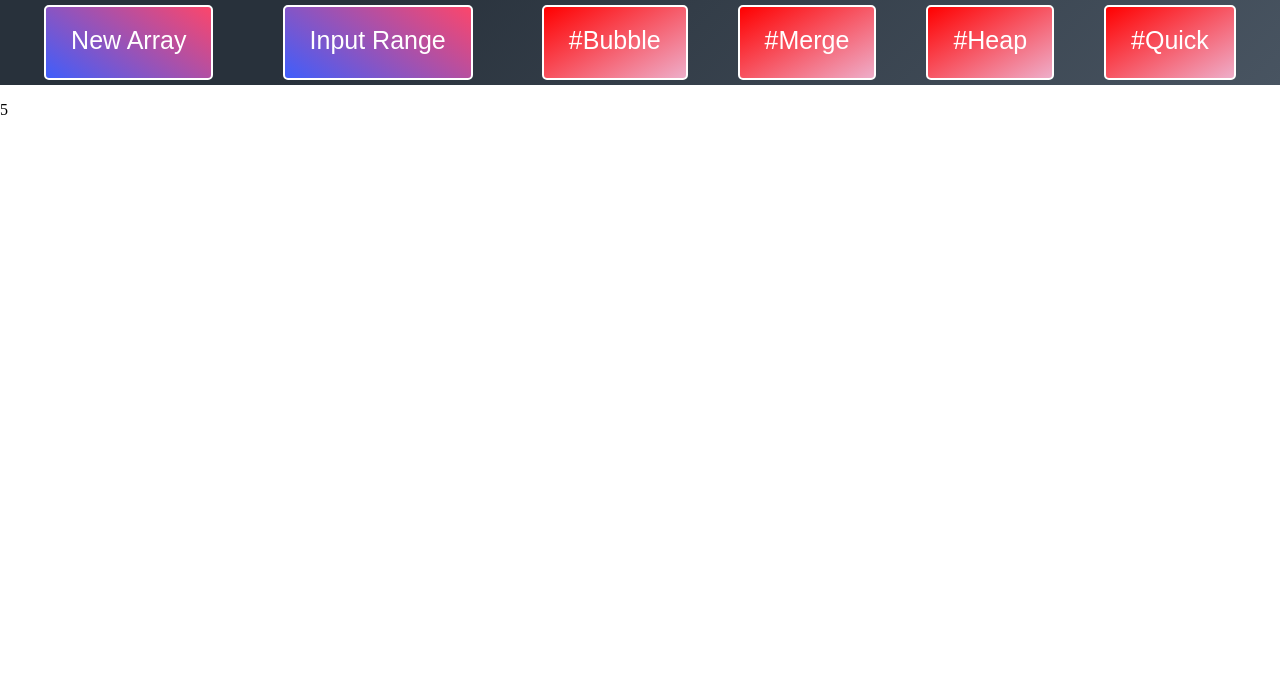
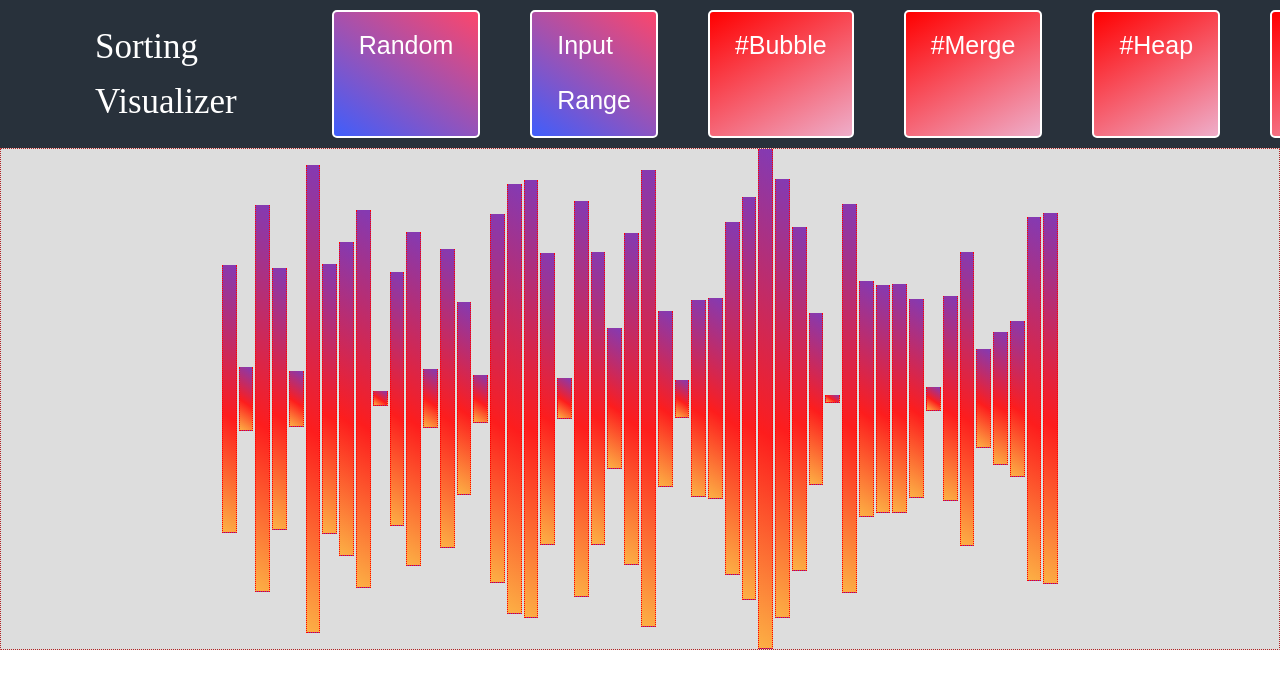
Before and after one commit to rasam-hossain/sorting-visualizer, a React (Create React App) app: page / in a window 1280 px wide. Shown: the top 688 px of the page. Built offline with nearby package versions, Linux system fonts and the light colour scheme.

Commit message:
Created the bars and added graphics to its container and the header.

```diff
--- a/public/index.html
+++ b/public/index.html
@@ -10,34 +10,11 @@
       content="Web site created using create-react-app"
     />
     <link rel="apple-touch-icon" href="%PUBLIC_URL%/logo192.png" />
-    <!--
-      manifest.json provides metadata used when your web app is installed on a
-      user's mobile device or desktop. See https://developers.google.com/web/fundamentals/web-app-manifest/
-    -->
     <link rel="manifest" href="%PUBLIC_URL%/manifest.json" />
-    <!--
-      Notice the use of %PUBLIC_URL% in the tags above.
-      It will be replaced with the URL of the `public` folder during the build.
-      Only files inside the `public` folder can be referenced from the HTML.
-
-      Unlike "/favicon.ico" or "favicon.ico", "%PUBLIC_URL%/favicon.ico" will
-      work correctly both with client-side routing and a non-root public URL.
-      Learn how to configure a non-root public URL by running `npm run build`.
-    -->
-    <title>React App</title>
+    <title>Sorting Visualizer</title>
   </head>
   <body>
     <noscript>You need to enable JavaScript to run this app.</noscript>
     <div id="root"></div>
-    <!--
-      This HTML file is a template.
-      If you open it directly in the browser, you will see an empty page.
-
-      You can add webfonts, meta tags, or analytics to this file.
-      The build step will place the bundled scripts into the <body> tag.
-
-      To begin the development, run `npm start` or `yarn start`.
-      To create a production bundle, use `npm run build` or `yarn build`.
-    -->
   </body>
 </html>
--- a/src/components/Header.js
+++ b/src/components/Header.js
@@ -1,11 +1,18 @@
 import React from "react";
 
-import { Button, SortButton, Container, SortWrapper } from "./header.style";
+import {
+  Button,
+  SortButton,
+  Wrapper,
+  SortWrapper,
+  NonButton,
+} from "./header.style";
 
 export default function Header({ rangeChange }) {
   return (
-    <Container>
-      <Button onClick={() => console.log("clicked")}>New Array</Button>
+    <Wrapper>
+      <NonButton>Sorting Visualizer</NonButton>
+      <Button onClick={() => console.log("clicked")}>Random</Button>
       <Button onClick={rangeChange}>Input Range</Button>
       <SortWrapper>
         <SortButton>#Bubble</SortButton>
@@ -13,6 +20,6 @@ export default function Header({ rangeChange }) {
         <SortButton>#Heap</SortButton>
         <SortButton>#Quick</SortButton>
       </SortWrapper>
-    </Container>
+    </Wrapper>
   );
 }
--- a/src/components/header.style.js
+++ b/src/components/header.style.js
@@ -33,11 +33,23 @@ export const Button = styled.p`
   }
 `;
 
+export const NonButton = styled.p`
+  color: #fff;
+  font-family: Brush Script MT, Brush Script Std, cursive;
+  font-size: 35px;
+  text-align: left;
+  text-align: left;
+  line-height: 55px;
+  color: white;
+  margin: 0 1em;
+  padding: 0.25em 1em;
+`;
+
 export const SortButton = styled.p`
   color: #fff;
   cursor: pointer;
   justify-content: center;
-  font-family: Arial, Helvetica, sans-serif;
+  font-family: Arial, Italic, Helvetica, sans-serif;
   font-size: 25px;
   text-align: center;
   line-height: 55px;
@@ -67,19 +79,18 @@ export const SortButton = styled.p`
   }
 `;
 
-export const Container = styled.div`
+export const Wrapper = styled.div`
   display: flex;
   flex-direction: row;
   align-content: center;
-  justify-content: space-evenly;
-  height: 75px;
+  justify-content: space-around;
   width: 100%;
-  background-color: #485461;
-  background-image: linear-gradient(315deg, #485461 0%, #28313b 74%);
-  padding-left: 0px;
-  padding-right: 0px;
-  padding-top: 5px;
-  padding-bottom: 5px;
+  min-height: 75px;
+  background-color: #28313b;
+  padding-left: 25px;
+  padding-right: 25px;
+  padding-top: 10px;
+  padding-bottom: 10px;
 `;
 
 export const SortWrapper = styled.div`
--- a/src/pages/App.js
+++ b/src/pages/App.js
@@ -1,18 +1,36 @@
-import React, { useState } from "react";
+import React, { useState, useEffect } from "react";
 import Header from "../components/Header";
+import Main from "./Main";
+
 import "./App.style.css";
 
 function App() {
-  const [value, setValue] = useState(5);
+  const [size, setSize] = useState(50);
+  const [arr, setArray] = useState([]);
+
+  useEffect(() => {
+    updateList();
+  }, [size]);
+
+  const updateList = () => {
+    console.log("Updating the list");
+    const randomArr = Array.from({ length: size }, () =>
+      Math.floor(Math.random() * 500)
+    );
+    console.log("randomArr:", randomArr);
+    setArray(randomArr);
+  };
+
   const rangeChange = () => {
     const range = prompt("Set your Range");
-    setValue(range);
+    console.log("range:", range);
+    setSize(range);
   };
 
   return (
     <div className="App">
       <Header rangeChange={rangeChange} />
-      <p>{value}</p>
+      <Main data={arr}></Main>
     </div>
   );
 }
--- a/src/pages/App.style.css
+++ b/src/pages/App.style.css
@@ -1,5 +1,8 @@
 body,
-ul {
-  margin: 0;
-  padding: 0;
+html,
+ul,
+#app {
+  margin: 0px;
+  padding: 0px;
+  overflow-x: hidden;
 }
--- /dev/null
+++ b/src/pages/Main.js
@@ -0,0 +1,43 @@
+import React from "react";
+import styled from "styled-components";
+
+export default function Main({ data }) {
+  return (
+    <Container>
+      {data.map((size) => (
+        <>
+          <Bar height={`${size}px`} />
+        </>
+      ))}
+    </Container>
+  );
+}
+
+const Container = styled.div`
+  position: absolute;
+  display: flex;
+  flex-direction: row;
+  justify-content: center;
+  align-items: center;
+  width: 100%;
+  border: 1px dotted firebrick;
+  border-radius: 1px;
+  box-sizing: border-box;
+  background-color: #DDDDDD;
+`;
+
+const Bar = styled.div`
+  width: 1%;
+  height: ${(props) => props.height};
+  background-image: linear-gradient(
+    34deg,
+    rgba(252, 176, 69, 1) 0%,
+    rgba(253, 29, 29, 1) 43%,
+    rgba(131, 58, 180, 1) 100%
+  );
+  margin-right: 1px;
+  margin-left: 1px;
+  border-bottom: 1px dotted red;
+  border-left: 1px dotted red;
+  border-right: 1px dotted red;
+`;
```
